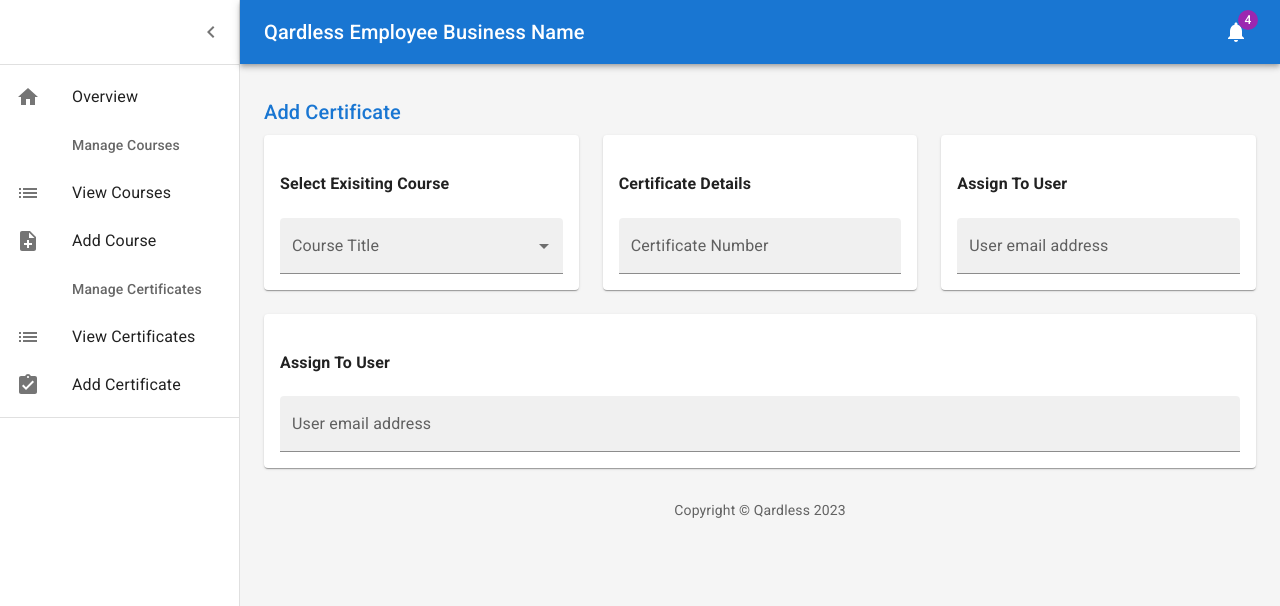
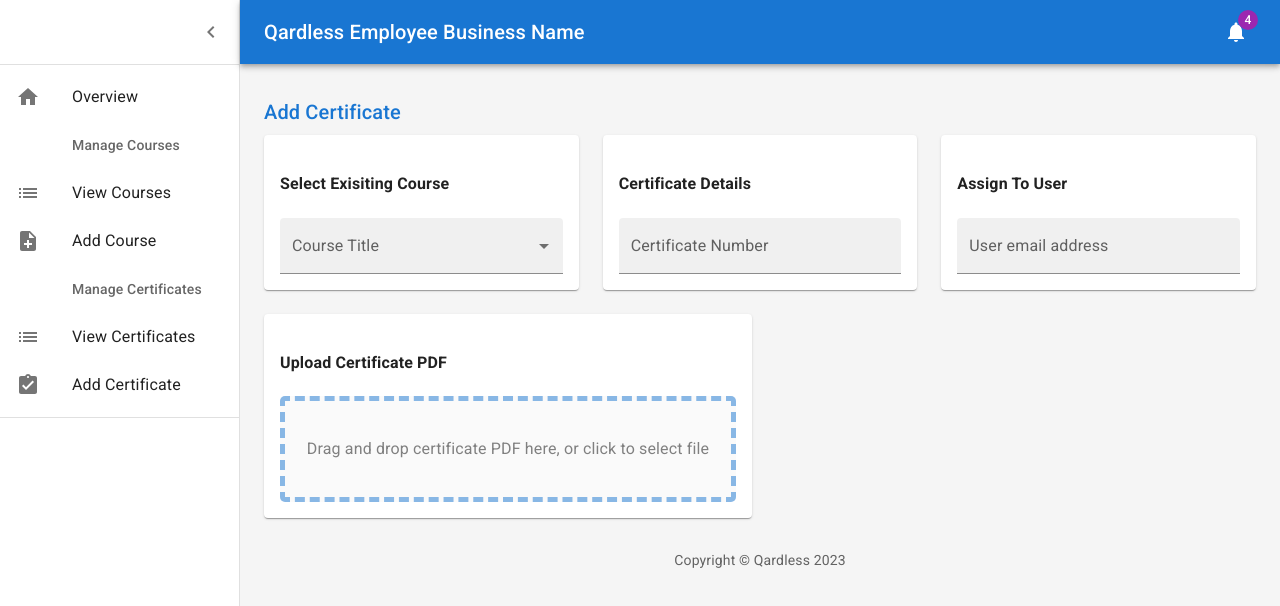
Before and after one commit to Brian-McK/QardlessWepApp, a React (Create React App) app in the folder create-react-app/: page / in a window 1280 px wide. Shown: the top 606 px of the page. Built offline with nearby package versions, Linux system fonts and the light colour scheme.

Commit message:
imported dropzone library for file upload with basic functionality

```diff
--- a/create-react-app/package.json
+++ b/create-react-app/package.json
@@ -20,6 +20,7 @@
     "formik": "^2.2.9",
     "react": "^18.2.0",
     "react-dom": "^18.2.0",
+    "react-dropzone": "^14.2.3",
     "react-redux": "^8.0.5",
     "react-scripts": "latest",
     "recharts": "^2.3.2",
--- a/create-react-app/src/dashboard/certificates/AddCertificate.js
+++ b/create-react-app/src/dashboard/certificates/AddCertificate.js
@@ -4,6 +4,7 @@
 import SelectCourseForm from "./SelectCourseForm";
 import CertificateDetailsForm from "./CertificateDetailsForm";
 import EndUserDetailsForm from "./EndUserDetailsForm";
+import UploadFileForm from "./UploadFileForm";
 
 export default function AddCertificate() {
   return (
@@ -20,7 +21,7 @@
           <EndUserDetailsForm />
         </Grid>
         <Grid item xs={12}>
-          <EndUserDetailsForm />
+          <UploadFileForm />
         </Grid>
       </Grid>
     </>
--- /dev/null
+++ b/create-react-app/src/dashboard/certificates/UploadFileForm.js
@@ -0,0 +1,78 @@
+import * as React from "react";
+import { useMemo } from "react";
+import Grid from "@mui/material/Grid";
+import Paper from "@mui/material/Paper";
+import { useDropzone } from "react-dropzone";
+
+const baseStyle = {
+  flex: 1,
+  display: "flex",
+  flexDirection: "column",
+  alignItems: "center",
+  padding: "20px",
+  borderWidth: 5,
+  borderRadius: 5,
+  borderColor: "rgb(25, 118, 210, 0.5)",
+  borderStyle: "dashed",
+  backgroundColor: "#fafafa",
+  color: "grey",
+  outline: "none",
+  transition: "border .24s ease-in-out",
+};
+
+const focusedStyle = {
+  borderColor: "rgb(25, 118, 210, 0.5)",
+};
+
+const acceptStyle = {
+  borderColor: "#357a38",
+};
+
+const rejectStyle = {
+  borderColor: "#f44336",
+};
+
+export default function UploadFileForm() {
+  const { getRootProps, getInputProps, isFocused, isDragAccept, isDragReject } =
+    useDropzone({ accept: { "application/pdf": [".pdf"] } });
+
+  const style = useMemo(
+    () => ({
+      ...baseStyle,
+      ...(isFocused ? focusedStyle : {}),
+      ...(isDragAccept ? acceptStyle : {}),
+      ...(isDragReject ? rejectStyle : {}),
+    }),
+    [isFocused, isDragAccept, isDragReject]
+  );
+
+  return (
+    <>
+      <Grid container spacing={2}>
+        <Grid item xs={12} md={6} lg={6}>
+          <Paper
+            sx={{
+              p: 2,
+              display: "flex",
+              flexDirection: "column",
+            }}
+          >
+            <h4>Upload Certificate PDF</h4>
+            {/* Form Start */}
+
+            <div className="container">
+              <div {...getRootProps({ style })}>
+                <input {...getInputProps()} />
+                <p>
+                  Drag and drop certificate PDF here, or click to select file
+                </p>
+              </div>
+            </div>
+
+            {/* Form End */}
+          </Paper>
+        </Grid>
+      </Grid>
+    </>
+  );
+}
```
Also changed, not shown: 1 other file (tests, documents, lock files or other folders).
